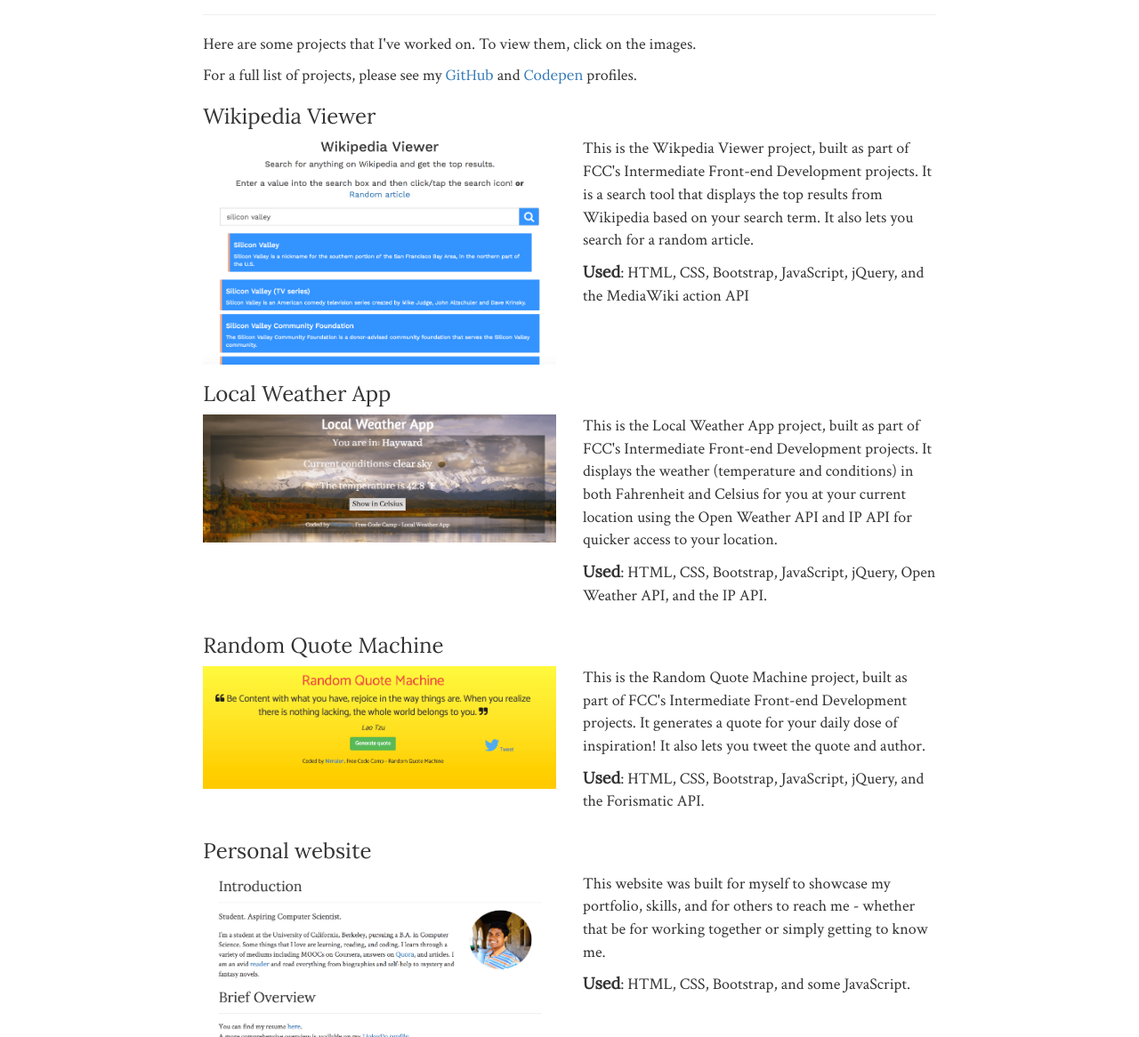
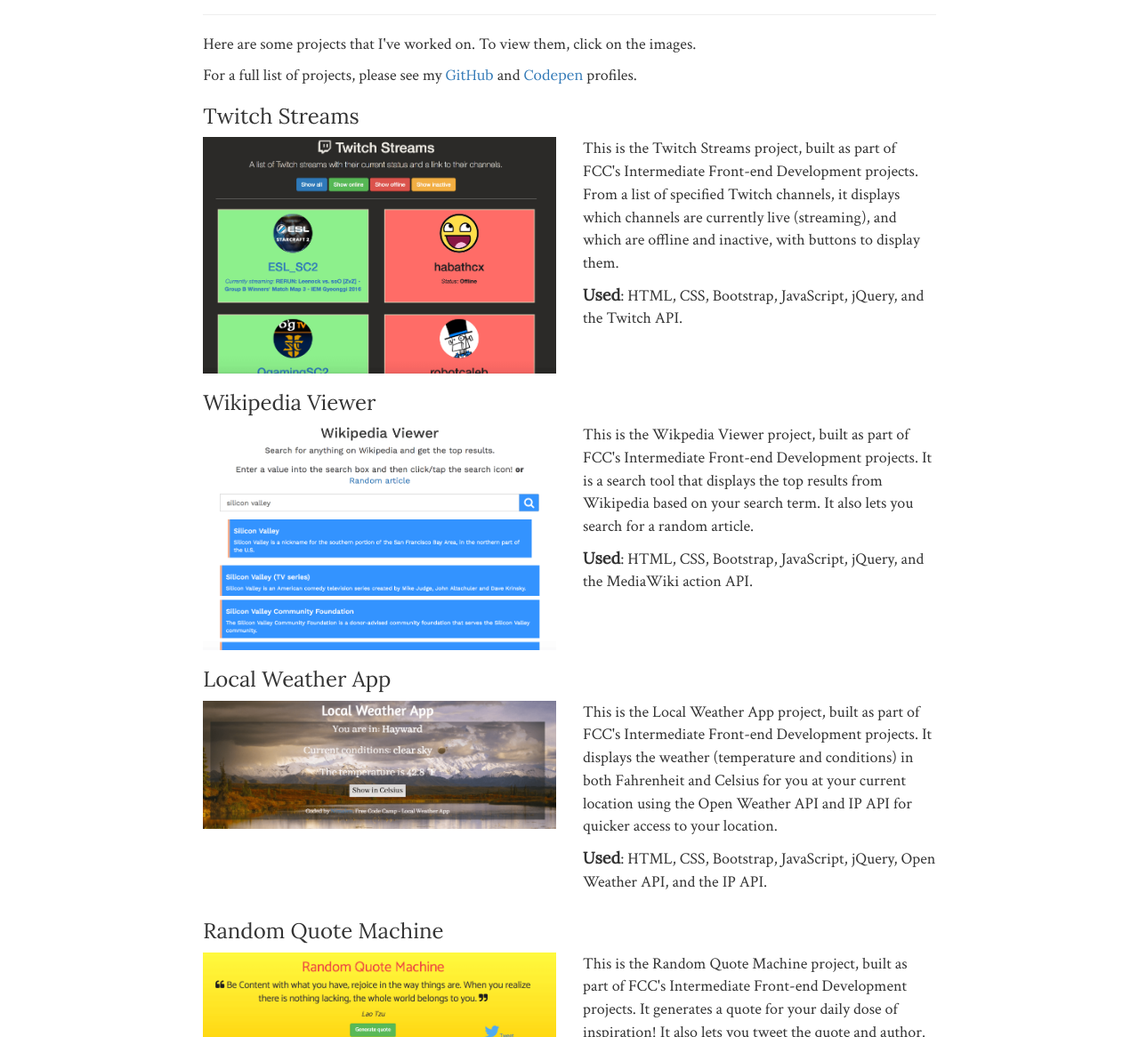
Before and after one commit to nsivapalan/nsivapalan.github.io, a plain HTML site: page portfolio.html in a window 1280 px wide. Shown: the part 134-1300 px from the top of the page at 89% size. Drawn offline with nearby package versions, Linux system fonts and the light colour scheme.

Commit message:
add twitch project to portfolio

```diff
--- a/portfolio.html
+++ b/portfolio.html
@@ -68,6 +68,18 @@
 				<p>For a full list of projects, please see my <a target="_blank" href="https://github.com/nsivapalan" >GitHub</a> and <a target="_blank" href="http://codepen.io/nimalen">Codepen</a> profiles.</p>
 
 				<!-- project 1 -->
+				<h3>Twitch Streams</h3>
+				<div class="row">
+				 <div class="col-md-6 col-sm-6">
+            <a href="http://nimalen.com/fcc-frontendprojects/twitch_streams/" target="_blank"><img class="img-responsive screenshot" src="./assets/img/twitch_streams.png" alt="twitch streams screenshot" /></a>
+          </div>
+          <div class="col-md-6 col-sm-6">
+            <p>This is the Twitch Streams project, built as part of FCC's Intermediate Front-end Development projects. From a list of specified Twitch channels, it displays which channels are currently live (streaming), and which are offline and inactive, with buttons to display them.</p>
+            <p><strong>Used</strong>: HTML, CSS, Bootstrap, JavaScript, jQuery, and the Twitch API.</p>
+          </div>
+				</div>
+
+				<!-- project 2 -->
 				<h3>Wikipedia Viewer</h3>
 				<div class="row">
 				 <div class="col-md-6 col-sm-6">
@@ -75,11 +87,11 @@
           </div>
           <div class="col-md-6 col-sm-6">
             <p>This is the Wikpedia Viewer project, built as part of FCC's Intermediate Front-end Development projects. It is a search tool that displays the top results from Wikipedia based on your search term. It also lets you search for a random article.</p>
-            <p><strong>Used</strong>: HTML, CSS, Bootstrap, JavaScript, jQuery, and the MediaWiki action API</p>
+            <p><strong>Used</strong>: HTML, CSS, Bootstrap, JavaScript, jQuery, and the MediaWiki action API.</p>
           </div>
 				</div>
 
-				<!-- project 2 -->
+				<!-- project 3 -->
 				<h3>Local Weather App</h3>
 				<div class="row">
 				 <div class="col-md-6 col-sm-6">
@@ -91,7 +103,7 @@
           </div>
 				</div>
 
-				<!-- project 3 -->
+				<!-- project 4 -->
 				<h3>Random Quote Machine</h3>
 				<div class="row">
 				 <div class="col-md-6 col-sm-6">
@@ -103,14 +115,14 @@
           </div>
 				</div>
 
-				<!-- project 4 -->
+				<!-- project 5 -->
 				<h3>Personal website</h3>
 				<div class="row">
 				 <div class="col-md-6 col-sm-6">
             <a href="http://nimalen.com" target="_blank"><img class="img-responsive screenshot" src="./assets/img/personal_website.png" alt="personal website screenshot" /></a>
           </div>
           <div class="col-md-6 col-sm-6">
-            <p>This website was built for myself to showcase my portfolio, skills, and for others to reach me - whether that be for working together or simply getting to know me.</p>
+            <p>This website was built for myself to showcase my portfolio, skills, and for others to reach me - whether that be for working together or simply getting to know me. It is updated regularly with projects I am working on and any new skills or experience I gain.</p>
             <p><strong>Used</strong>: HTML, CSS, Bootstrap, and some JavaScript.</p>
           </div>
 				</div>
```
Also changed, not shown: assets/img/twitch_streams.png (added).
